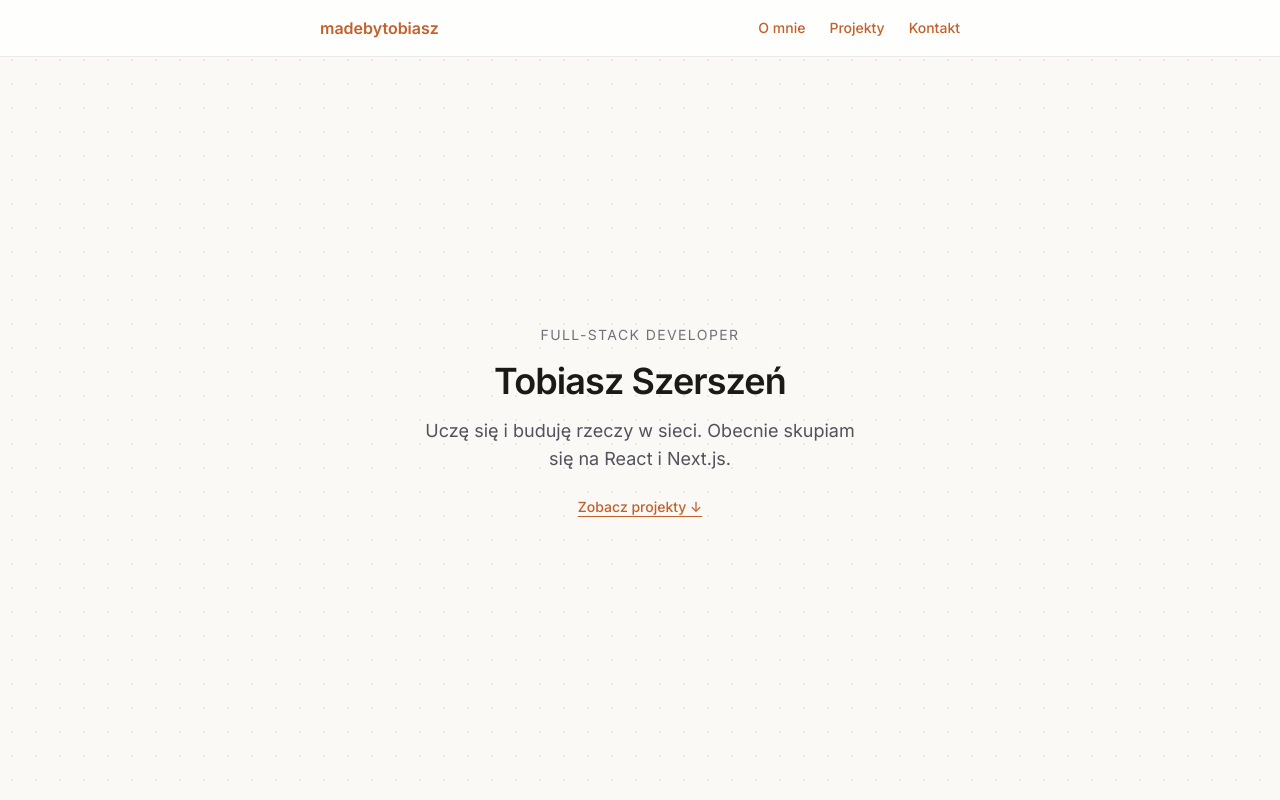
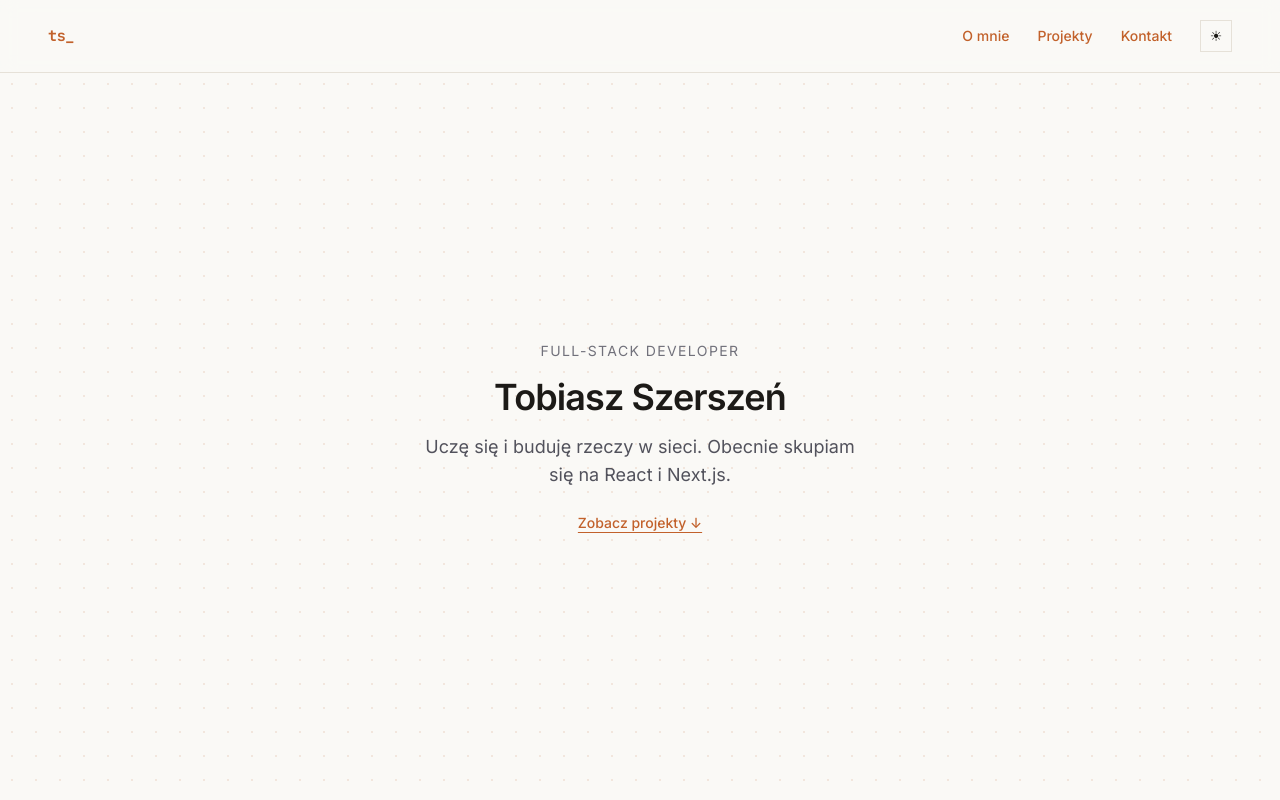
Before and after one commit to t-szerszen/madebytobiasz, a Next.js app: page / in a window 1280 px wide. Shown: the top 800 px of the page. Built offline with nearby package versions, Linux system fonts and the light colour scheme.

Commit message:
feat: redesign Navbar w stylu dziennika budowy

```diff
--- a/src/components/Navbar.tsx
+++ b/src/components/Navbar.tsx
@@ -1,3 +1,5 @@
+import ThemeToggle from "@/components/ThemeToggle";
+
 const links = [
   { href: "#about", label: "O mnie" },
   { href: "#projects", label: "Projekty" },
@@ -6,20 +8,24 @@ const links = [
 
 export default function Navbar() {
   return (
-    <header className="sticky top-0 z-50 w-full border-b border-black/[.08] bg-white/80 backdrop-blur dark:border-white/[.145] dark:bg-black/80">
-      <nav className="mx-auto flex max-w-3xl items-center justify-between px-16 py-4">
-        <a href="#hero" className="font-semibold">
-          madebytobiasz
-        </a>
-        <ul className="flex gap-6 text-sm font-medium">
-          {links.map((link) => (
-            <li key={link.href}>
-              <a href={link.href} className="hover:opacity-70">
-                {link.label}
-              </a>
-            </li>
-          ))}
-        </ul>
+    <header className="sticky top-0 z-20 flex items-center justify-between border-b border-border bg-background/85 px-12 py-5 backdrop-blur-[8px]">
+      <a
+        href="#hero"
+        className="font-mono text-[15px] font-bold tracking-tight"
+      >
+        ts<span className="text-accent">_</span>
+      </a>
+      <nav className="flex items-center gap-7">
+        {links.map((link) => (
+          <a
+            key={link.href}
+            href={link.href}
+            className="text-sm font-medium text-muted hover:text-foreground hover:no-underline"
+          >
+            {link.label}
+          </a>
+        ))}
+        <ThemeToggle />
       </nav>
     </header>
   );
```
